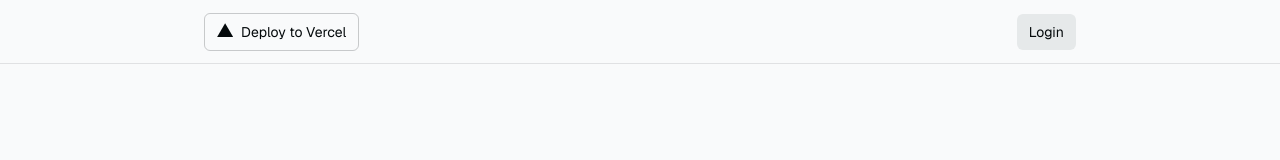
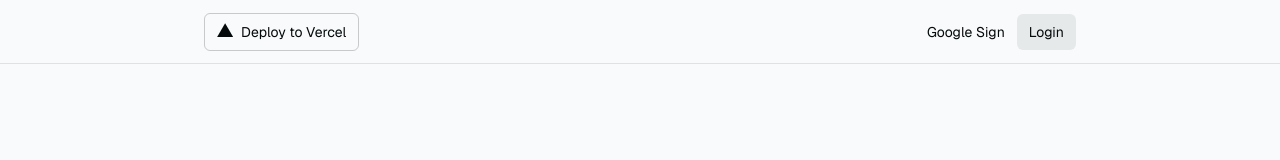
Before and after one commit to d5br5/crossfit-games-graph, a Next.js app: page / in a window 1280 px wide. Shown: the top 160 px of the page. Built offline with nearby package versions, Linux system fonts and the light colour scheme; no server answers.

Commit message:
[Feat] add google login

```diff
--- a/src/components/AuthButton.tsx
+++ b/src/components/AuthButton.tsx
@@ -1,6 +1,7 @@
 import { createClient } from "@/utils/supabase/server";
 import Link from "next/link";
 import { redirect } from "next/navigation";
+import GoogleSignIn from "./GoogleSignIn";
 
 export default async function AuthButton() {
   const supabase = createClient();
@@ -27,11 +28,14 @@ export default async function AuthButton() {
       </form>
     </div>
   ) : (
+    <div className="flex gap-3">
+      <GoogleSignIn />
       <Link
         href="/login"
         className="py-2 px-3 flex rounded-md no-underline bg-btn-background hover:bg-btn-background-hover"
       >
         Login
       </Link>
+    </div>
   );
 }
--- /dev/null
+++ b/src/components/GoogleSignIn.tsx
@@ -0,0 +1,19 @@
+"use client";
+
+import { createClient } from "@/utils/supabase/client";
+
+const GoogleSignIn = () => {
+  const login = async () => {
+    const supabase = createClient();
+    const origin = location.origin;
+    await supabase.auth.signInWithOAuth({
+      provider: "google",
+      options: {
+        redirectTo: `${origin}/auth/callback`,
+      },
+    });
+  };
+  return <button onClick={login}>Google Sign</button>;
+};
+
+export default GoogleSignIn;
```
Lines whose indentation alone changed are shown as unchanged.
